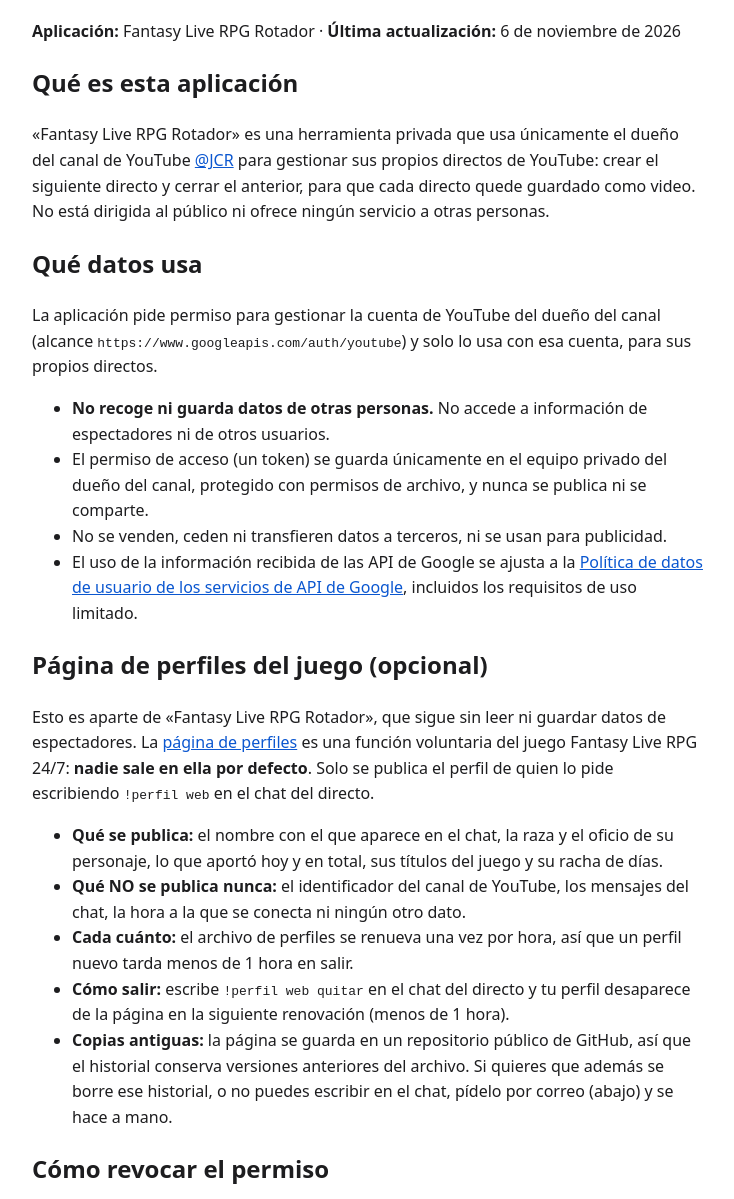
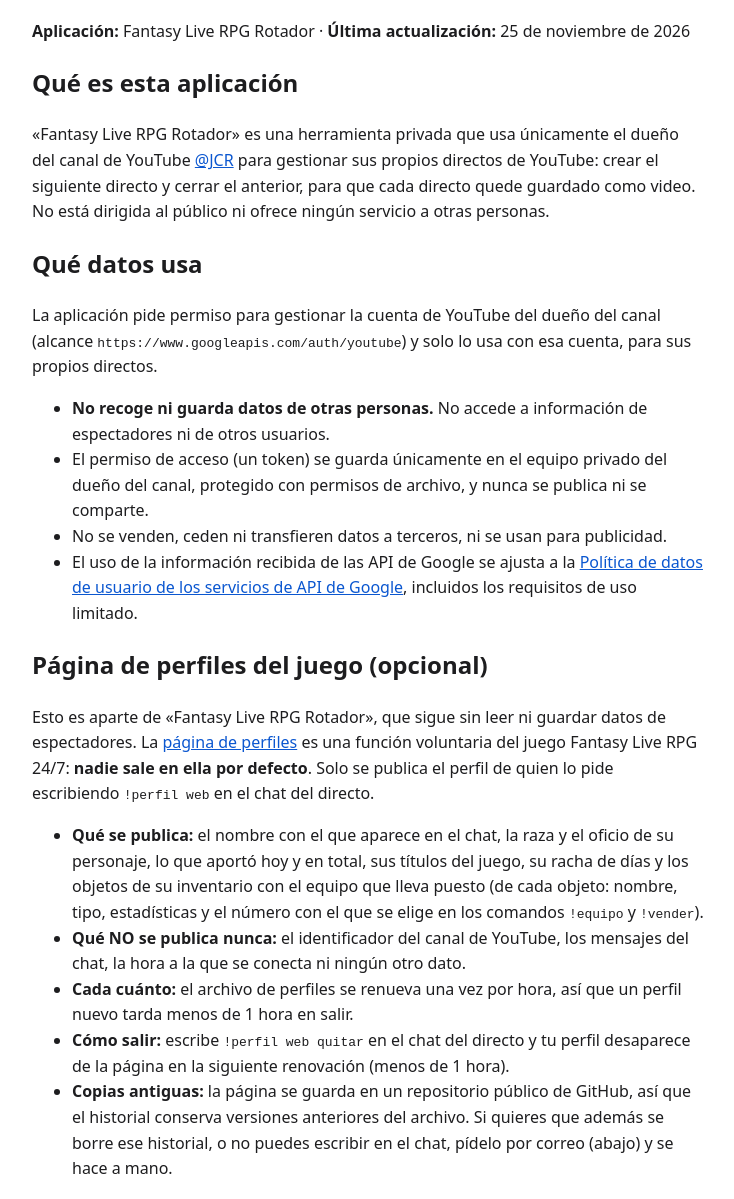
Before and after one commit to JorgeFernandezRojoAndres/fantasy-live-rpg-web, a plain HTML site: page privacidad.html in a window 1280 px wide. Shown: the part 86-1285 px from the top of the page, without its empty margins (272-1006 px from the left). Drawn offline with Linux system fonts and the light colour scheme.

Commit message:
Privacidad: con !perfil web también se publican los objetos del inventario y el equipo
De cada objeto: nombre, tipo, estadísticas y el número que se usa en !equipo y !vender. Fecha de actualización al 25-nov.

Refs JorgeFernandezRojoAndres/Fantasy-Live-RPG-24-7#166

Co-Authored-By: Claude Sonnet 5.5 <noreply@anthropic.com>
Claude-Session: https://claude.ai/code/session_01BUnniYEtBtgAR8gyyzAznF

```diff
--- a/privacidad.html
+++ b/privacidad.html
@@ -11,7 +11,7 @@
 </head>
 <body>
   <h1>Política de privacidad</h1>
-  <p><strong>Aplicación:</strong> Fantasy Live RPG Rotador · <strong>Última actualización:</strong> 6 de noviembre de 2026</p>
+  <p><strong>Aplicación:</strong> Fantasy Live RPG Rotador · <strong>Última actualización:</strong> 25 de noviembre de 2026</p>
 
   <h2>Qué es esta aplicación</h2>
   <p>«Fantasy Live RPG Rotador» es una herramienta privada que usa únicamente el dueño del canal de YouTube <a href="https://www.youtube.com/@JCR">@JCR</a> para gestionar sus propios directos de YouTube: crear el siguiente directo y cerrar el anterior, para que cada directo quede guardado como video. No está dirigida al público ni ofrece ningún servicio a otras personas.</p>
@@ -28,7 +28,7 @@
   <h2 id="perfiles">Página de perfiles del juego (opcional)</h2>
   <p>Esto es aparte de «Fantasy Live RPG Rotador», que sigue sin leer ni guardar datos de espectadores. La <a href="perfiles/">página de perfiles</a> es una función voluntaria del juego Fantasy Live RPG 24/7: <strong>nadie sale en ella por defecto</strong>. Solo se publica el perfil de quien lo pide escribiendo <code>!perfil web</code> en el chat del directo.</p>
   <ul>
-    <li><strong>Qué se publica:</strong> el nombre con el que aparece en el chat, la raza y el oficio de su personaje, lo que aportó hoy y en total, sus títulos del juego y su racha de días.</li>
+    <li><strong>Qué se publica:</strong> el nombre con el que aparece en el chat, la raza y el oficio de su personaje, lo que aportó hoy y en total, sus títulos del juego, su racha de días y los objetos de su inventario con el equipo que lleva puesto (de cada objeto: nombre, tipo, estadísticas y el número con el que se elige en los comandos <code>!equipo</code> y <code>!vender</code>).</li>
     <li><strong>Qué NO se publica nunca:</strong> el identificador del canal de YouTube, los mensajes del chat, la hora a la que se conecta ni ningún otro dato.</li>
     <li><strong>Cada cuánto:</strong> el archivo de perfiles se renueva una vez por hora, así que un perfil nuevo tarda menos de 1 hora en salir.</li>
     <li><strong>Cómo salir:</strong> escribe <code>!perfil web quitar</code> en el chat del directo y tu perfil desaparece de la página en la siguiente renovación (menos de 1 hora).</li>
```
